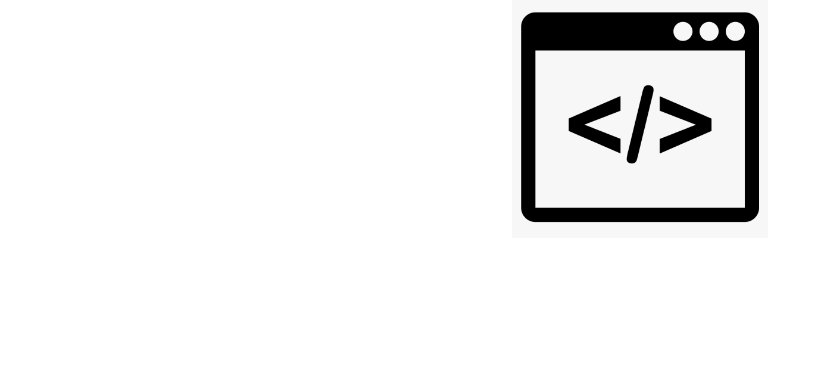
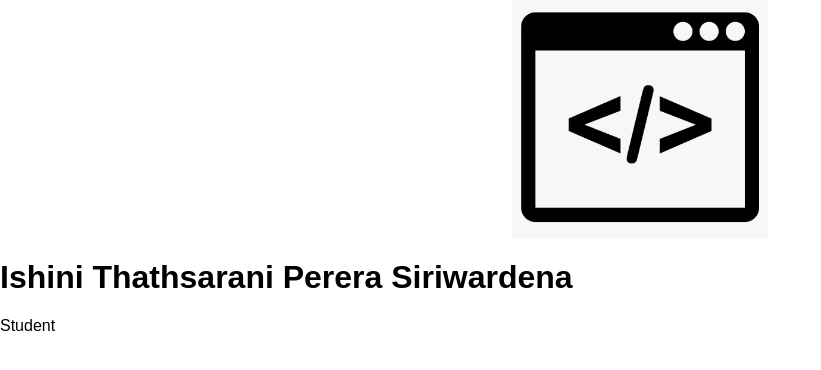
Before and after one commit to IshiThathsarani/Portfolio, a React (Create React App) app: page / in a window 1280 px wide. Shown: the top 370 px of the page, without its empty margins (0-821 px from the left). Built offline with nearby package versions, Linux system fonts and the light colour scheme.

Commit message:
add the name to the page

```diff
--- a/src/App.js
+++ b/src/App.js
@@ -4,8 +4,16 @@ import './App.css';
 
 function App() {
   return (
-    <img src={code}  alt="code" id="code"/>
+    <div>
+      <img src={code}  alt="code" id="code"/>
+    <div>
+    <div id="name">
+            <h1>Ishini Thathsarani Perera Siriwardena </h1>
+            <p> Student </p>
+        </div>
+    </div>
 
+    </div>
   );
 }
 
```
